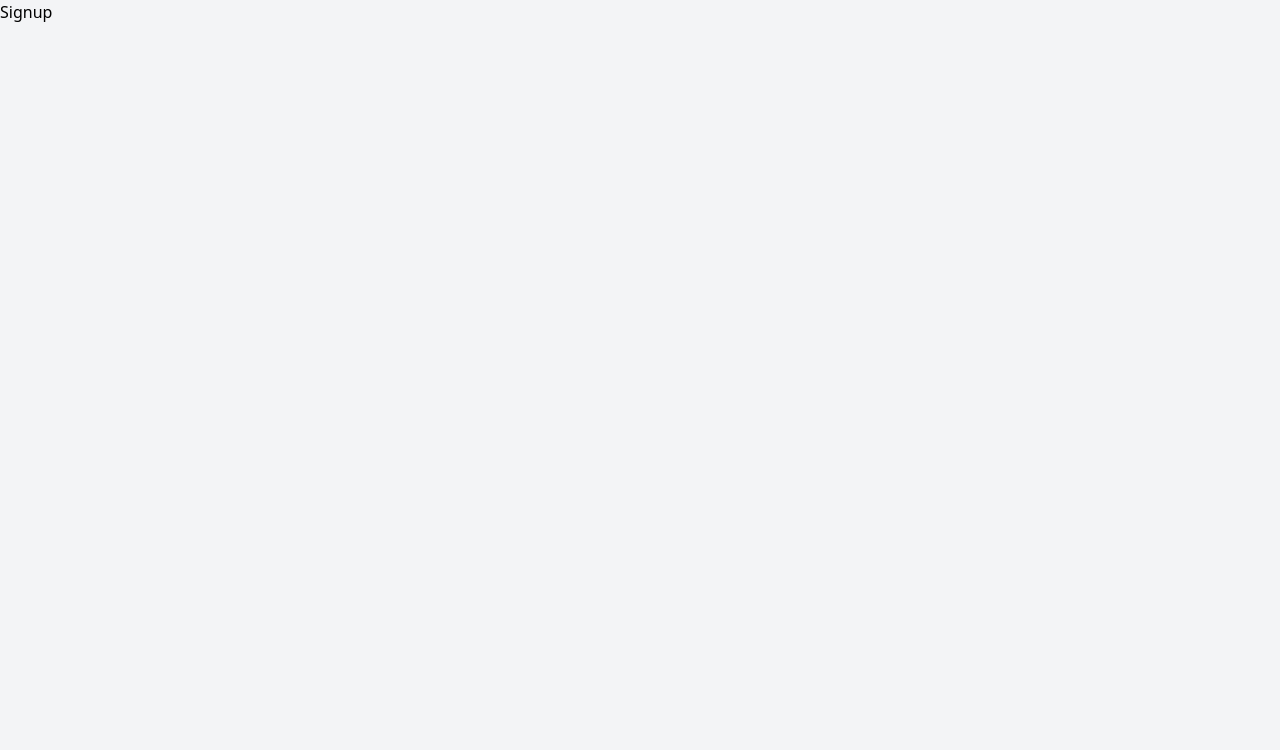
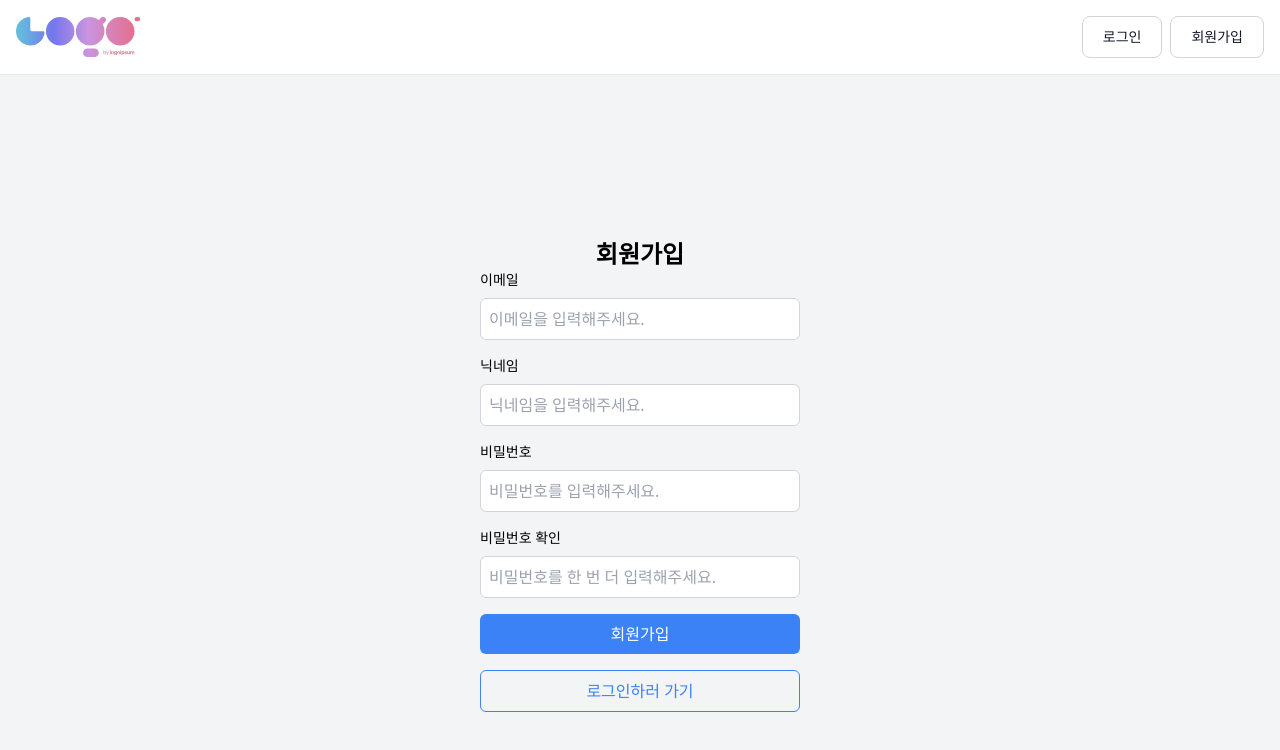
Before and after one commit to Jeongeun715/newsfeed, a React (Vite) app: page /signup in a window 1280 px wide. Shown: the top 750 px of the page. Built offline with nearby package versions, Linux system fonts and the light colour scheme; no server answers.

Commit message:
회원가입 완료

```diff
--- a/src/components/Layout.tsx
+++ b/src/components/Layout.tsx
@@ -1,63 +1,54 @@
-import { Link } from "react-router-dom";
-import { Outlet, useLocation } from "react-router-dom";
+import { Link, Outlet } from "react-router-dom";
+import supabase from "../utils/supabase";
 
 const Layout = () => {
-  const location = useLocation();
-  const hideHeaderPaths = ["/signup", "/login"];
-  const shouldShowHeader = !hideHeaderPaths.includes(location.pathname);
+  // const user = {
+  // 	nickname: "홍길동",
+  // };
+  const user = null;
 
-  const user = {
-    nickname: "쩡으니",
+  const handleLogout = async () => {
+    await supabase.auth.signOut();
   };
 
   return (
     <>
-      {shouldShowHeader && (
-        <header className="flex justify-between items-center p-4 border-b border-gray-200 bg-white mb-10">
+      <header className="flex justify-between bg-white p-4 border-b border-gray-200 items-center">
         <Link to="/">
-            <img src="/logo.svg" alt="Logo" />
+          <img src="/logo.svg" alt="logo" />
         </Link>
-          <div className="flex space-x-4">
-            {(() => {
-              if (user) {
-                return (
+        <div className="flex gap-2 items-center">
+          {user ? (
             <>
-                    <Link
-                      to="/mypage"
-                      className="text-gray-900 font-medium rounded-lg text-sm px-5 py-2.5 hover:underline "
-                    >
+              <Link to="/mypage" className="hover:underline">
                 {user.nickname}
               </Link>
-                    <Link
-                      to="/"
-                      className="text-gray-900 bg-white border border-gray-300 hover:bg-gray-100 font-medium rounded-lg text-sm px-5 py-2.5 "
+              <button
+                onClick={handleLogout}
+                className="text-sm text-gray-900 bg-white border border-gray-300 rounded-lg px-5 py-2.5 hover:bg-gray-100 font-medium"
               >
                 로그아웃
-                    </Link>
+              </button>
             </>
-                );
-              } else {
-                return (
+          ) : (
             <>
               <Link
                 to="/login"
-                      className="text-gray-900 bg-white border border-gray-300 hover:bg-gray-100 font-medium rounded-lg text-sm px-5 py-2.5 "
+                className="text-sm text-gray-900 bg-white border border-gray-300 rounded-lg px-5 py-2.5 hover:bg-gray-100 font-medium"
               >
                 로그인
               </Link>
               <Link
                 to="/signup"
-                      className="text-gray-900 bg-white border border-gray-300 hover:bg-gray-100 font-medium rounded-lg text-sm px-5 py-2.5 "
+                className="text-sm text-gray-900 bg-white border border-gray-300 rounded-lg px-5 py-2.5 hover:bg-gray-100 font-medium"
               >
                 회원가입
               </Link>
             </>
-                );
-              }
-            })()}
+          )}
         </div>
       </header>
-      )}
+
       <Outlet />
     </>
   );
--- a/src/pages/Signup.tsx
+++ b/src/pages/Signup.tsx
@@ -1,7 +1,166 @@
-import React from "react";
+import { useState } from "react";
+import { Link, useNavigate } from "react-router-dom";
+import supabase from "../utils/supabase";
 
 const Signup = () => {
-  return <div>Signup</div>;
+  const navigate = useNavigate();
+  const [email, setEmail] = useState("");
+  const [password, setPassword] = useState("");
+  const [nickname, setNickname] = useState("");
+  const [passwordConfirm, setPasswordConfirm] = useState("");
+
+  const onEmailChange = (e: React.ChangeEvent<HTMLInputElement>) => {
+    setEmail(e.target.value);
+    //입력내용 저장, 내가 입력한 글자
+  };
+
+  const onNicknameChange = (e: React.ChangeEvent<HTMLInputElement>) => {
+    setPassword(e.target.value);
+  };
+
+  const onPasswordChange = (e: React.ChangeEvent<HTMLInputElement>) => {
+    setNickname(e.target.value);
+  };
+
+  const onPasswordConfirmChange = (e: React.ChangeEvent<HTMLInputElement>) => {
+    setPasswordConfirm(e.target.value);
+  };
+
+  const onSubmit = async (e: React.FormEvent<HTMLFormElement>) => {
+    e.preventDefault();
+    //유효성 검사
+    if (!nickname) {
+      //닉네임에 값이 없으면
+      alert("닉네임을 입력해주세요.");
+      return;
+    }
+
+    if (nickname.length <= 3) {
+      alert("닉네임은 3글자 이상이여야 합니다.");
+      return;
+    }
+
+    // 이메일 기본 형식을 변수로 줌
+    const emailRegex = /^[a-zA-Z0-9._-]+@[a-zA-Z0-9.-]+\.[a-zA-Z]{2,}$/;
+    if (!emailRegex.test(email)) {
+      alert("이메일 형식이 올바르지 않습니다.");
+      return;
+    }
+
+    if (password.length < 8) {
+      alert("비밀번호는 8자 이상이여야 합니다.");
+      return;
+    }
+
+    if (password !== passwordConfirm) {
+      alert("비밀번호가 일치하지 않습니다.");
+      return;
+    }
+
+    //1. supabase 회원가입
+    const { data, error } = await supabase.auth.signUp({
+      email: email, //키랑 변수랑 같으면 생략가능
+      password: password,
+      //닉네임 넣기
+      options: {
+        data: {
+          nickname,
+        },
+      },
+    });
+
+    if (error) {
+      alert("회원가입에 실패했습니다.");
+    }
+
+    const { error: userError } = await supabase.from("users").insert({
+      id: data.user?.id,
+      email: email,
+      nickname: nickname,
+    });
+
+    if (userError) {
+      alert("유저 생성에 실패했습니다.");
+      return;
+    }
+    alert("회원가입에 성공했습니다.");
+    navigate("/");
+  };
+
+  return (
+    <>
+      <div className="flex flex-col items-center justify-center h-screen">
+        <h1 className="text-2xl font-bold">회원가입</h1>
+        <form onSubmit={onSubmit} className="flex flex-col gap-4 w-80">
+          <div className="flex flex-col gap-2">
+            <label htmlFor="" className="text-sm">
+              이메일
+            </label>
+            <input
+              id="email"
+              name="email"
+              type="email"
+              placeholder="이메일을 입력해주세요."
+              className="border border-gray-300 rounded-md p-2"
+              value={email} //상태값과 연결하기
+              onChange={onEmailChange} //입력값 변경시 상태 업데이트
+            />
+          </div>
+          <div className="flex flex-col gap-2">
+            <label htmlFor="" className="text-sm">
+              닉네임
+            </label>
+            <input
+              id="nickname"
+              name="nickname"
+              type="nickname"
+              placeholder="닉네임을 입력해주세요."
+              className="border border-gray-300 rounded-md p-2"
+              value={nickname} //상태값과 연결하기
+              onChange={onNicknameChange} //입력값 변경시 상태 업데이트
+            />
+          </div>
+          <div className="flex flex-col gap-2">
+            <label htmlFor="" className="text-sm">
+              비밀번호
+            </label>
+            <input
+              id="password"
+              name="password"
+              type="password"
+              placeholder="비밀번호를 입력해주세요."
+              className="border border-gray-300 rounded-md p-2"
+              value={password} //상태값과 연결하기
+              onChange={onPasswordChange} //입력값 변경시 상태 업데이트
+            />
+          </div>
+          <div className="flex flex-col gap-2">
+            <label htmlFor="" className="text-sm">
+              비밀번호 확인
+            </label>
+            <input
+              id="passwordConfirm"
+              name="passwordConfirm"
+              type="passwordConfirm"
+              placeholder="비밀번호를 한 번 더 입력해주세요."
+              className="border border-gray-300 rounded-md p-2"
+              value={passwordConfirm} //상태값과 연결하기
+              onChange={onPasswordConfirmChange} //입력값 변경시 상태 업데이트
+            />
+          </div>
+          <button className="py-2 px-4 bg-blue-500 text-white rounded-md">
+            회원가입
+          </button>
+          <Link
+            to="/login"
+            className="py-2 px-4 text-center text-blue-500 border border-blue-500 rounded-md"
+          >
+            로그인하러 가기
+          </Link>
+        </form>
+      </div>
+    </>
+  );
 };
 
 export default Signup;
```
Lines whose indentation alone changed are shown as unchanged.
